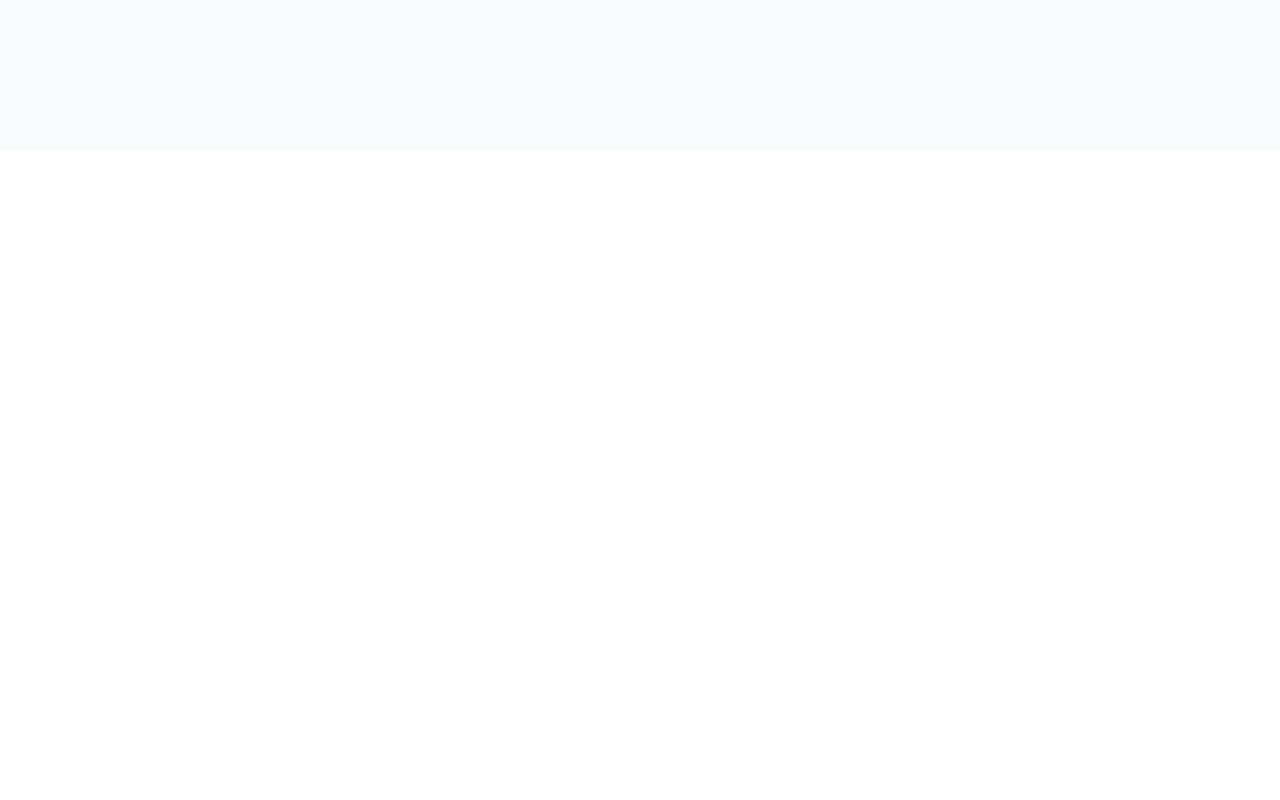
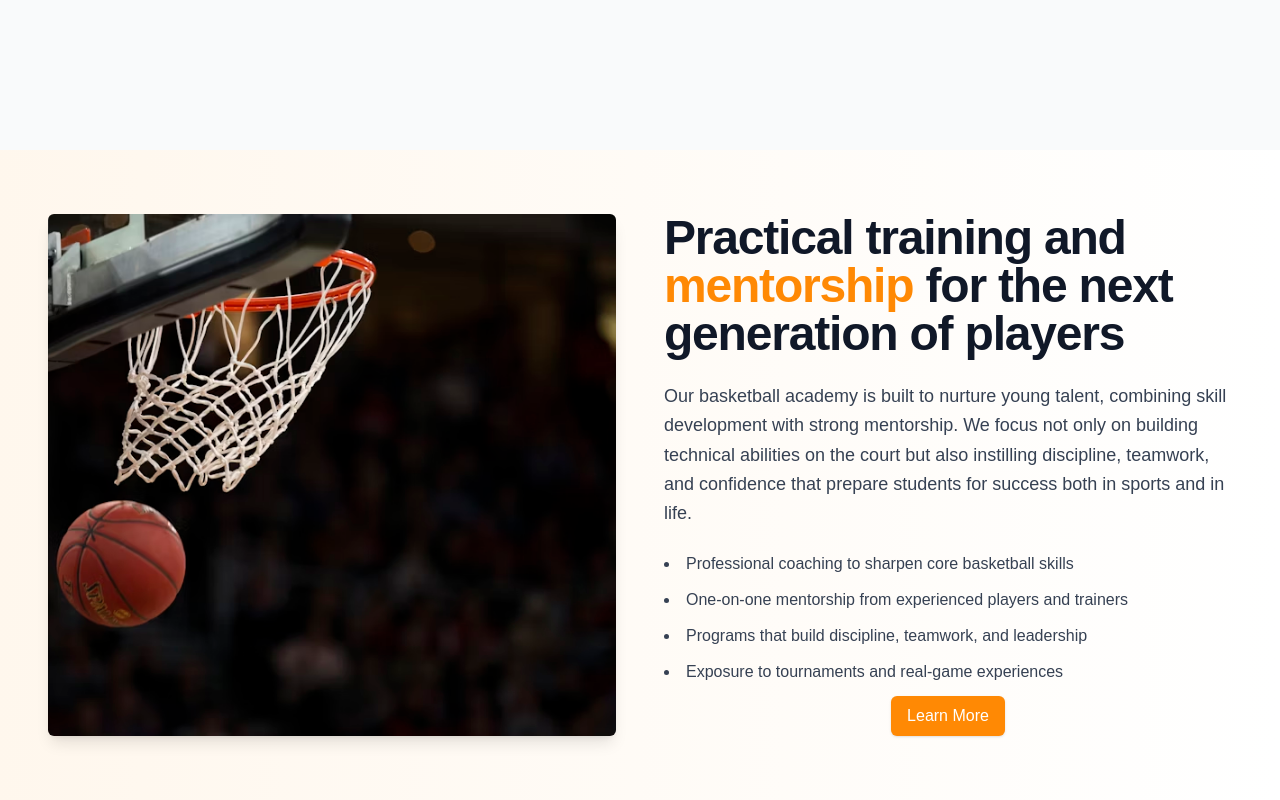
Before and after one commit to GEO-HACK/pride-basket, a Next.js app: page / in a window 1280 px wide. Shown: the part 1450-2250 px from the top of the page. Before the commit the page ends 1600 px from the top, so only its background shows below. Built offline with nearby package versions, Linux system fonts and the light colour scheme.

Commit message:
feat: add About component with image and description to landing page

```diff
--- a/src/app/page.tsx
+++ b/src/app/page.tsx
@@ -1,12 +1,14 @@
 import React from 'react'
 import Hero from '../components/landing/Hero'
 import Services from '../components/landing/services'
+import About from '@/components/landing/about'
 
 const page = () => {
   return (
     <div className=" bg-blue-200 h-screen">
       <Hero />
       <Services />
+      <About />
     </div>
   )
 }
--- /dev/null
+++ b/src/components/landing/about.tsx
@@ -0,0 +1,52 @@
+import React from 'react'
+import Image from 'next/image'
+
+const About = () => {
+    return (
+        <section className="bg-gradient-to-r from-orange-50 to-white py-16 px-6 md:px-12">
+            <div className="max-w-7xl mx-auto flex flex-col md:flex-row items-stretch gap-12">
+                {/* Image Section */}
+                <div className="flex-1">
+                    <Image
+                        src="/images/hoop.avif"
+                        alt="About Us"
+                        className="w-full h-full object-cover rounded-md shadow-lg"
+                        width={600}
+                        height={600}
+                    />
+                </div>
+
+                {/* Text Section */}
+                <div className="flex-1 flex flex-col justify-center">
+                    <h2
+                        id="about-heading"
+                        className="text-2xl md:text-4xl lg:text-5xl font-extrabold tracking-tight mb-6 text-gray-900"
+                    >
+                        Practical training and <span className='text-orange-400'>mentorship</span> for the next generation of players
+                    </h2>
+
+                    <p className="text-gray-700 text-md md:text-lg mb-6 leading-relaxed">
+                        Our basketball academy is built to nurture young talent, combining skill
+                        development with strong mentorship. We focus not only on building technical
+                        abilities on the court but also instilling discipline, teamwork, and confidence
+                        that prepare students for success both in sports and in life.
+                    </p>
+
+                    <ul className="list-disc list-inside space-y-3 text-gray-700 text-base md:text-md">
+                        <li>Professional coaching to sharpen core basketball skills</li>
+                        <li>One-on-one mentorship from experienced players and trainers</li>
+                        <li>Programs that build discipline, teamwork, and leadership</li>
+                        <li>Exposure to tournaments and real-game experiences</li>
+                    </ul>
+                    <div className='flex justify-center mt-3'>
+                        <button className="bg-orange-400 text-white py-2 px-4  rounded-md shadow hover:bg-orange-500 transition">
+                            Learn More
+                        </button>
+                    </div>
+                </div>
+            </div>
+        </section>
+    )
+}
+
+export default About
--- a/src/components/landing/services.tsx
+++ b/src/components/landing/services.tsx
@@ -53,7 +53,7 @@ const Services = () => {
                 className="bg-white rounded-3xl shadow-lg p-8 text-center hover:shadow-2xl transition-all flex flex-col items-center"
               >
                 <div className="w-16 h-16 flex items-center justify-center rounded-full bg-blue-50 mb-6">
-                  <Icon className="w-8 h-8 text-orange-300" />
+                  <Icon className="w-8 h-8 text-orange-400" />
                 </div>
                 <h3 className="text-2xl font-semibold text-gray-800 mb-4">
                   {item.title}
```
Also changed, not shown: public/images/hoop.avif (added).
